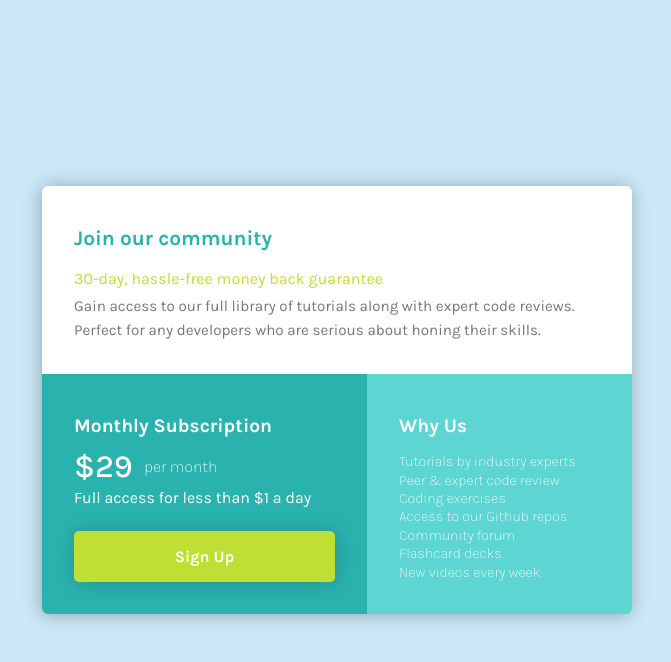
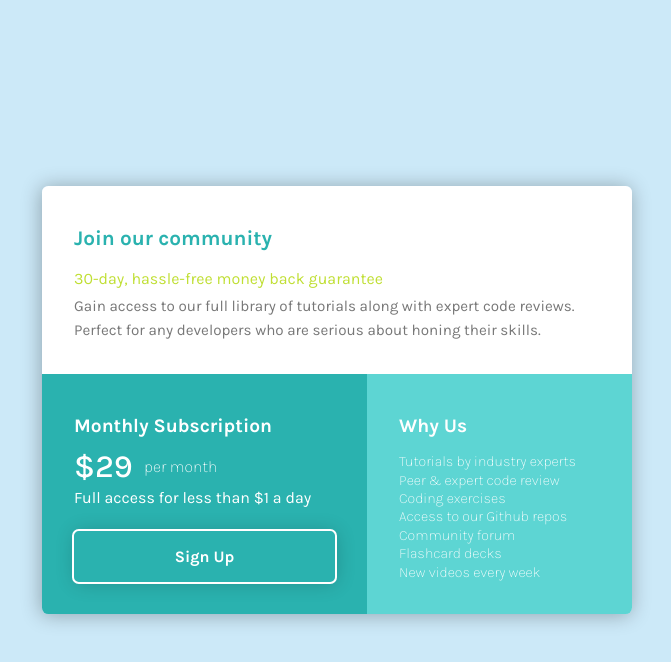
Before and after one commit to TechWithGod/grazitti_interactive_assessments, a plain HTML site: page subscription_page/index.html in a window 1280 px wide. In both pictures the pointer is over the button "Sign Up". Shown: the whole page, without its empty margins (303-974 px from the left). Drawn offline with Linux system fonts and the light colour scheme.

Commit message:
minor changes in css;

```diff
--- a/subscription_page/assets/styles/index.css
+++ b/subscription_page/assets/styles/index.css
@@ -160,9 +160,14 @@ div.why-us ul {
 }
 
 
+
+
 .btn:hover {
     cursor:pointer;
+    outline:2px solid var(--color-btn);
+    background:var(--bg-monthly-subscription);
 }
+
 
 @media screen and (max-width:599px) {
 
```
